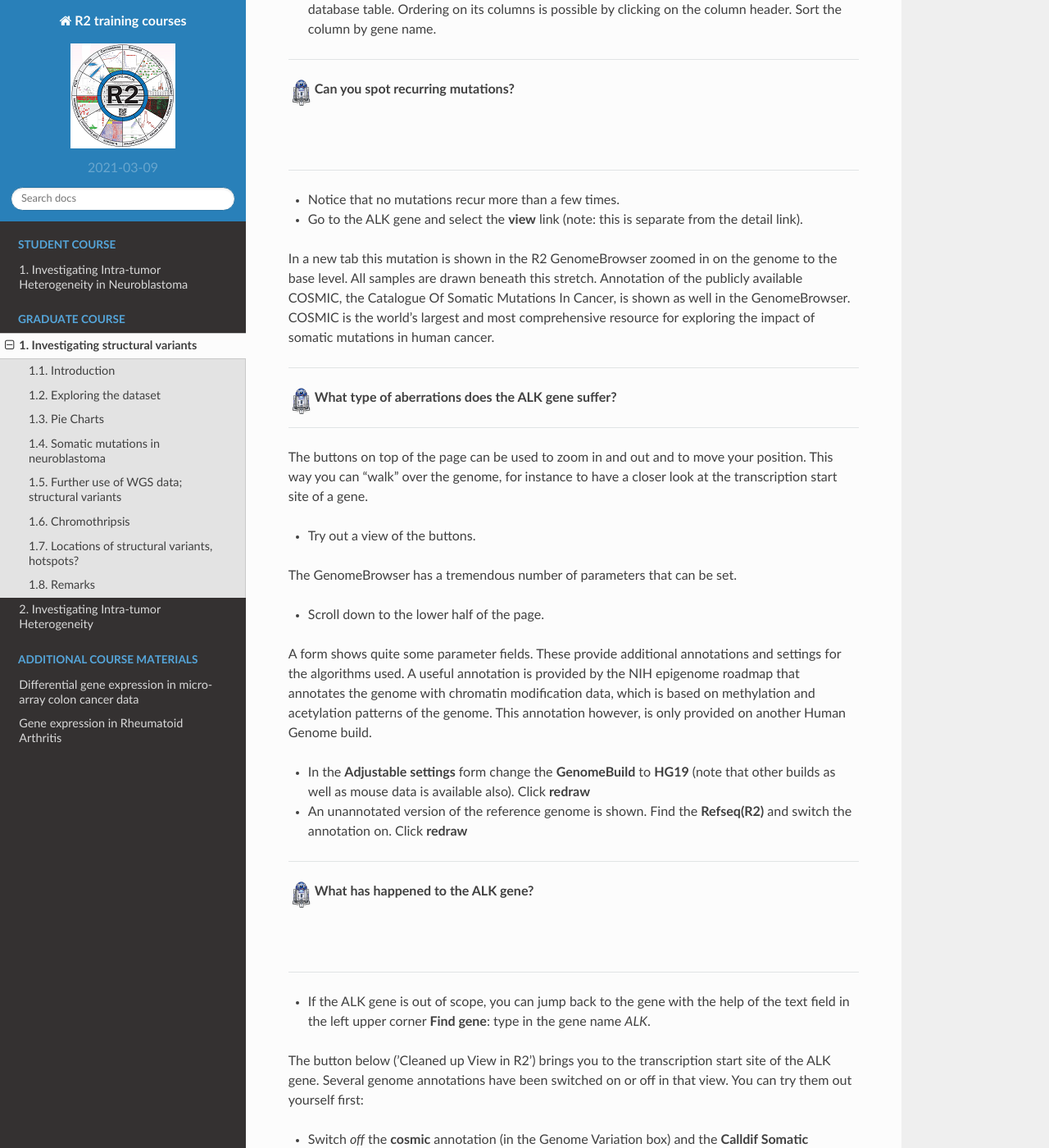
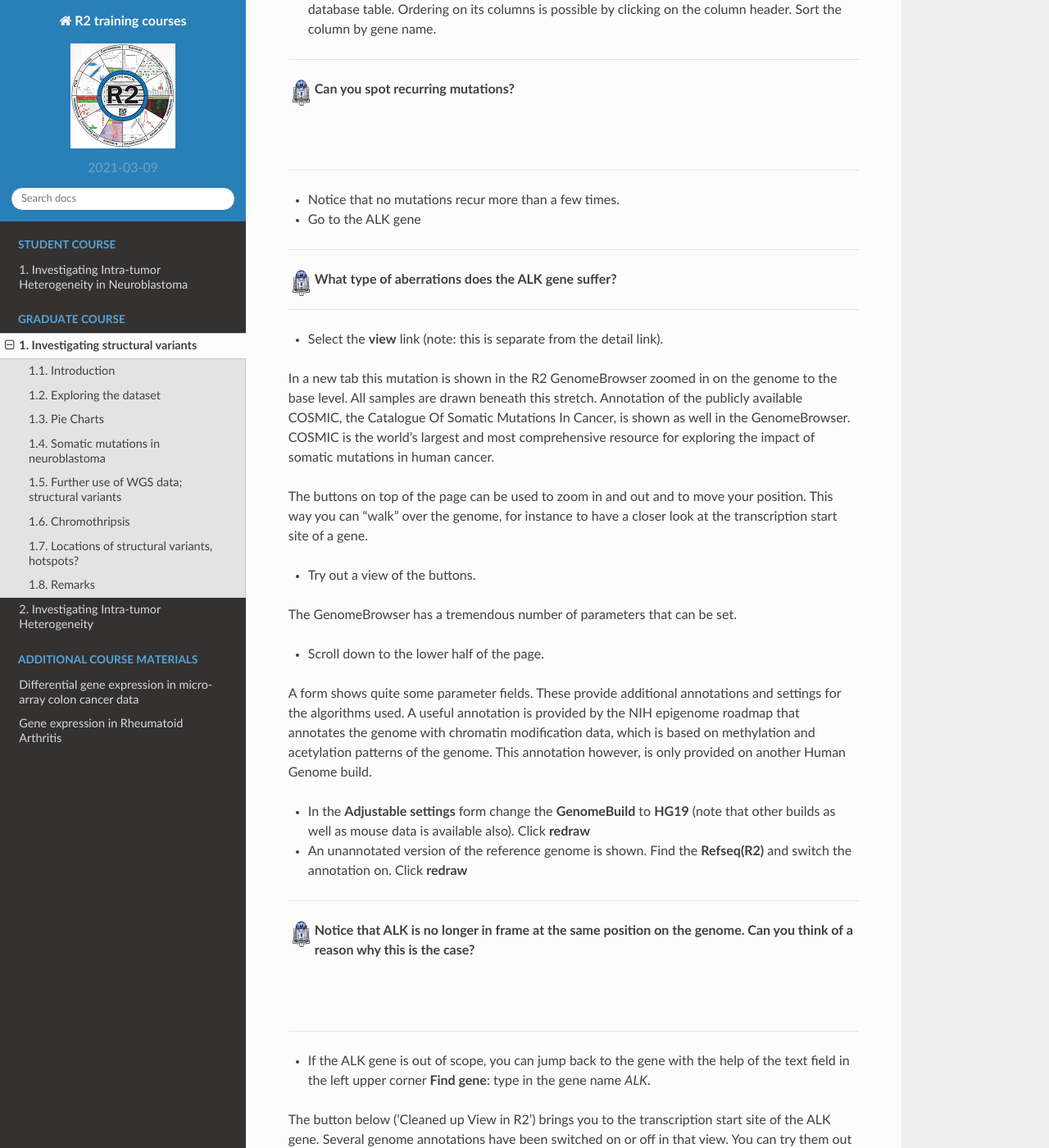
Before and after one commit to antronerds/r2-training-courses, a Sphinx documentation site: the page built from docs/Finding_structural_variants.md, in a window 1280 px wide and 1400 px high, scrolled down 4081 px. Shown: the whole window at 82% size. Built offline with Sphinx 7.4.7 and the Read the Docs theme 2.0.0, drawn with Linux system fonts in a browser that asks for light colours; pages that are not in the unit, such as notebooks, are missing from menus.

Commit message:
StructVars button adaptation

```diff
--- a/docs/Finding_structural_variants.md
+++ b/docs/Finding_structural_variants.md
@@ -117,15 +117,18 @@ A comprehensive list of the mutations can be accessed through R2.
 
 
 * Notice that no mutations recur more than a few times.
-* Go to the ALK gene and select the **view** link (note: this is separate from the detail link).
-
-In a new tab this mutation is shown in the R2 GenomeBrowser zoomed in on the genome to the base level. All samples are drawn beneath this stretch. Annotation of the publicly available COSMIC, the Catalogue Of Somatic Mutations In Cancer, is shown as well in the GenomeBrowser. COSMIC is the world's largest and most comprehensive resource for exploring the impact of somatic mutations in human cancer.
+* Go to the ALK gene
 
 ---------
   ![](_static/images/R2d2_logo.png)**What type of aberrations does the ALK gene suffer?**
 <br>
 
 ---------
+
+
+* Select the **view** link (note: this is separate from the detail link).
+
+In a new tab this mutation is shown in the R2 GenomeBrowser zoomed in on the genome to the base level. All samples are drawn beneath this stretch. Annotation of the publicly available COSMIC, the Catalogue Of Somatic Mutations In Cancer, is shown as well in the GenomeBrowser. COSMIC is the world's largest and most comprehensive resource for exploring the impact of somatic mutations in human cancer.
 
 The buttons on top of the page can be used to zoom in and out and to move your position. This way you can "walk" over the genome, for instance to have a closer look at the transcription start site of a gene.
 * Try out a view of the buttons.
@@ -138,7 +141,7 @@ A form shows quite some parameter fields. These provide additional annotations a
 * An unannotated version of the reference genome is shown. Find the **Refseq(R2)** and switch the annotation on. Click **redraw**
 
 ---------
-  ![](_static/images/R2d2_logo.png)**What has happened to the ALK gene?**
+  ![](_static/images/R2d2_logo.png)**Notice that ALK is no longer in frame at the same position on the genome. Can you think of a reason why this is the case?**
 
 <br>
 <br>
```
